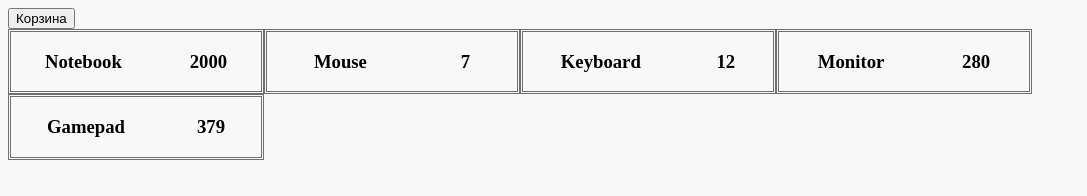
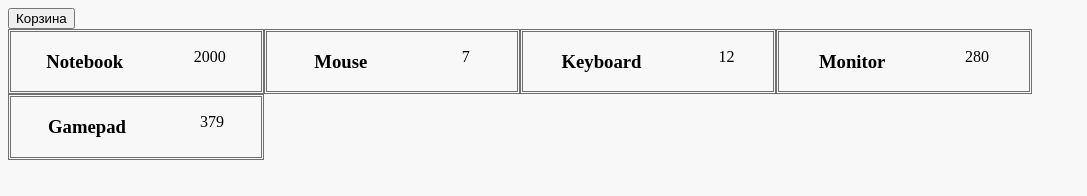
Before and after one commit to NKV-88/JS2-lesson1, a plain HTML site: page index.html in a window 1280 px wide. Shown: the whole page, without its empty margins (0-1087 px from the left). Drawn offline with Linux system fonts and the light colour scheme.

Commit message:
Теперь точно готово

```diff
--- a/js/script.js
+++ b/js/script.js
@@ -11,7 +11,7 @@ const products = [
 const renderProduct = (title, price) => {
 	return `<div class="product-item">
 				<h3>${title}</h3>
-				<h3>${price}</h3>
+				<p>${price}</p>
 			</div>`
 };
 
```
Also changed, not shown: index.html (+0 -1 lines).
